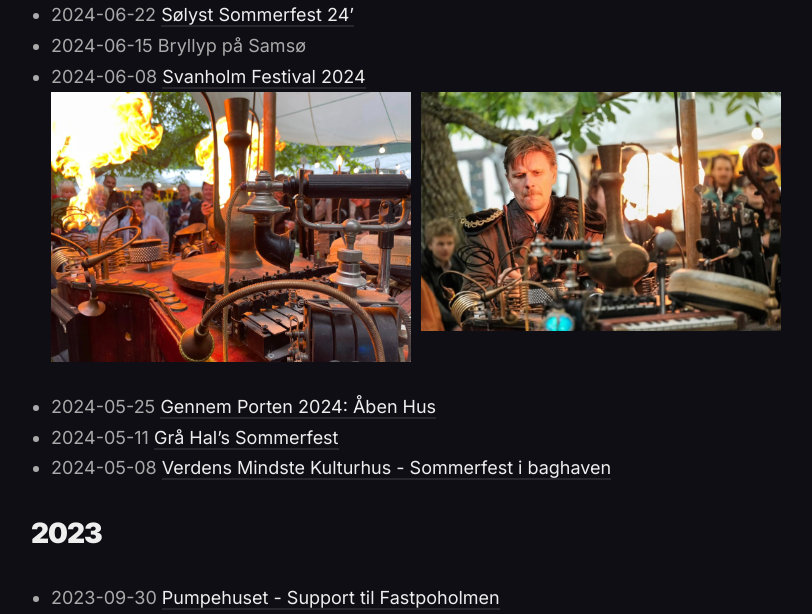
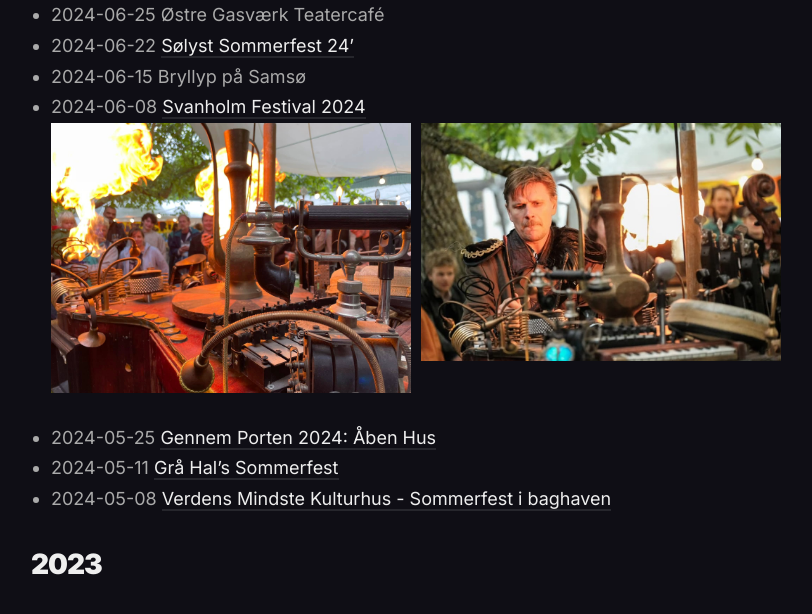
Before and after one commit to robotic4udio/tromleorkestret, a Jekyll site: the page built from _pages/shows.md, in a window 1280 px wide and 1400 px high, scrolled down 3593 px. Shown: the part 256-870 px from the top of the window, without its empty margins (229-1041 px from the left). Built offline with Jekyll 4.4.1, drawn with Linux system fonts in a browser that asks for light colours; some of the changed text lies outside the part shown; grey boxes are pictures that could not be loaded.

Commit message:
Add a couple of shows

```diff
--- a/_pages/shows.md
+++ b/_pages/shows.md
@@ -59,9 +59,10 @@
 
 - 2024-07-12 [Byggefestivalen på Als - 2024](https://www.facebook.com/events/312564731808115/)
   <iframe src="https://www.youtube.com/embed/ZJ_z8yWe3jE?si=PpvutfqsmLq3i2t8" frameborder="0" allowfullscreen></iframe>
+- 2024-06-25 Østre Gasværk Teatercafé
 - 2024-06-22 [Sølyst Sommerfest 24'](https://www.facebook.com/events/988467155848276/)
 - 2024-06-15 Bryllyp på Samsø
-- 2024-06-08 [Svanholm Festival 2024](https://www.facebook.com/events/682861533823170/)
+- 2024-06-08 [Svanholm Festival 2024](https://fb.me/e/2YspWUeOX)
   <div class="gallery-box">
     <div class="gallery">
       <img src="/images/tromleorkestret/Svanholm.jpg">
@@ -83,6 +84,7 @@
 - 2023-08-05 [Badesøen Festival 2023](https://www.facebook.com/events/927089168683505/)
 - 2023-08-24 [Sølyst Sommerfest 2023](https://www.facebook.com/events/216249494631632/)
 - 2023-07-22 [Stjerner over farø](https://www.facebook.com/profile.php?id=100083416773605)
+- 2023-06-03 [Svanholm Festival](https://www.facebook.com/events/1417871128619577/)
 - 2023-02-12 [Amager Børnemusikfestival](https://www.facebook.com/events/1108896416464996/)
 
 ## 2022
```
